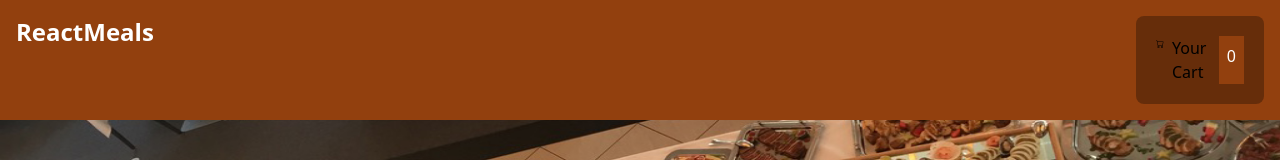
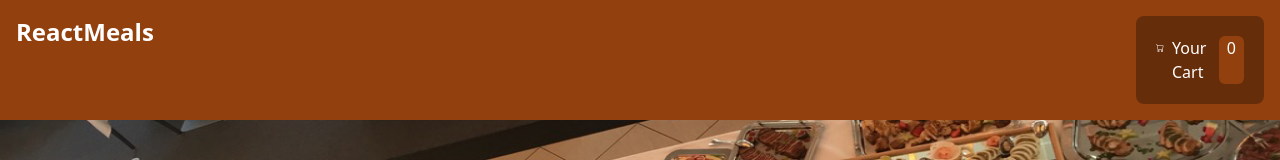
Before and after one commit to hespnod/restaurant, a React (Create React App) app: page / in a window 1280 px wide. Shown: the top 160 px of the page. Built offline with nearby package versions, Linux system fonts and the light colour scheme.

Commit message:
added cart as different component

```diff
--- a/src/components/Layout/NavBar.jsx
+++ b/src/components/Layout/NavBar.jsx
@@ -1,4 +1,4 @@
-import { BsCart } from 'react-icons/bs'
+import NavbarCartButton from './NavbarCartButton';
 import mealsImage from '../../assets/meals.jpg'
 
 const NavBar = () => {
@@ -6,11 +6,7 @@ const NavBar = () => {
         <>
             <nav className='bg-amber-800 p-4 flex justify-between'>
                 <h2 className='text-white text-2xl font-extrabold'>ReactMeals</h2>
-                <div className='flex bg-black bg-opacity-30 p-5 w-[10vw] rounded-lg'>
-                    <BsCart />
-                    <span className='ml-2'>Your Cart</span>
-                    <span className='bg-amber-800 text-white ml-3 p-2'>0</span>
-                </div>
+                <NavbarCartButton />
             </nav>
             <img className='w-[100%] h-[25rem] z-0 overflow-hidden' src={mealsImage} alt="mealsImage" />
         </>
--- /dev/null
+++ b/src/components/Layout/NavbarCartButton.jsx
@@ -0,0 +1,13 @@
+import { BsCart } from 'react-icons/bs'
+
+const NavbarCartButton = (props) => {
+    return (
+        <div className='flex justify-center bg-black bg-opacity-30 p-5 w-[10vw] rounded-lg'>
+            <BsCart className='text-white mt-1' />
+            <span className='ml-2 text-white'>Your Cart</span>
+            <span className='bg-amber-800 text-white ml-3 px-2 rounded-md'>0</span>
+        </div>
+    );
+};
+
+export default NavbarCartButton;
```
